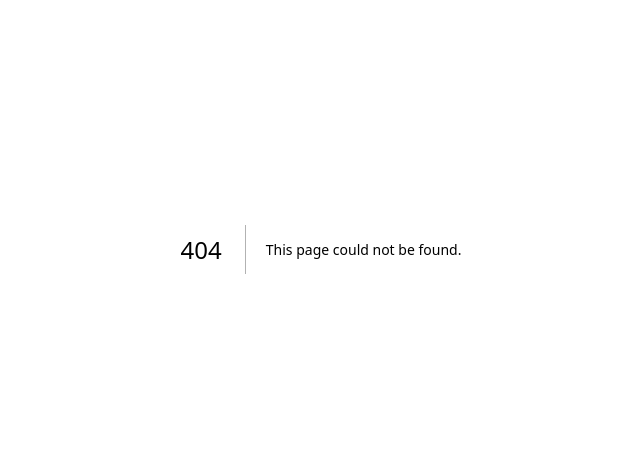
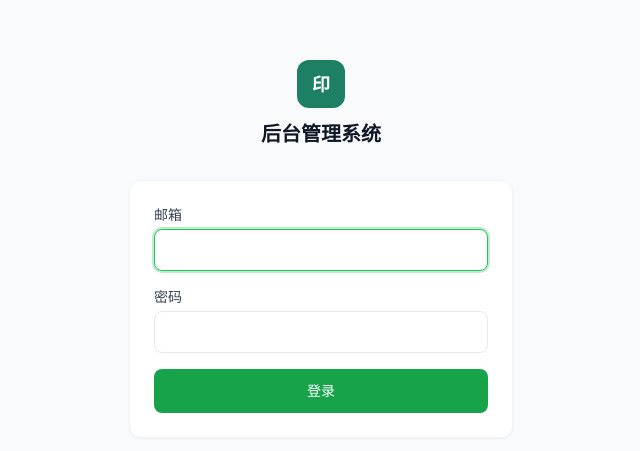
Before and after one commit to edwinzhangindo-svg/oa-system, a Next.js app: page /login in a window 1280 px wide. Before the commit this address had no page. Shown: the part 151-602 px from the top of the page, without its empty margins (319-959 px from the left). Built offline with nearby package versions, Linux system fonts and the light colour scheme.

Commit message:
Create page.tsx

```diff
--- /dev/null
+++ b/app/login/page.tsx
@@ -0,0 +1,54 @@
+'use client'
+import { useState } from 'react'
+import { signIn } from 'next-auth/react'
+import { useRouter } from 'next/navigation'
+
+export default function LoginPage() {
+  const router = useRouter()
+  const [email, setEmail] = useState('')
+  const [password, setPassword] = useState('')
+  const [error, setError] = useState('')
+  const [loading, setLoading] = useState(false)
+
+  async function handleSubmit(e: React.FormEvent) {
+    e.preventDefault()
+    setLoading(true)
+    setError('')
+    const res = await signIn('credentials', { email, password, redirect: false })
+    if (res?.ok) {
+      router.push('/admin/dashboard')
+    } else {
+      setError('邮箱或密码错误')
+      setLoading(false)
+    }
+  }
+
+  return (
+    <div className="min-h-screen bg-gray-50 flex items-center justify-center p-4">
+      <div className="w-full max-w-sm">
+        <div className="text-center mb-8">
+          <div className="w-12 h-12 rounded-xl bg-brand-500 flex items-center justify-center mx-auto mb-3">
+            <span className="text-white font-bold text-lg">印</span>
+          </div>
+          <h1 className="text-xl font-semibold text-gray-900">后台管理系统</h1>
+        </div>
+        <div className="bg-white rounded-xl border border-gray-100 shadow-sm p-6">
+          <form onSubmit={handleSubmit} className="space-y-4">
+            <div>
+              <label className="block text-sm font-medium text-gray-700 mb-1">邮箱</label>
+              <input type="email" className="w-full px-3 py-2.5 rounded-lg border border-gray-200 text-sm focus:outline-none focus:ring-2 focus:ring-green-500/30 focus:border-green-500" value={email} onChange={e => setEmail(e.target.value)} required autoFocus />
+            </div>
+            <div>
+              <label className="block text-sm font-medium text-gray-700 mb-1">密码</label>
+              <input type="password" className="w-full px-3 py-2.5 rounded-lg border border-gray-200 text-sm focus:outline-none focus:ring-2 focus:ring-green-500/30 focus:border-green-500" value={password} onChange={e => setPassword(e.target.value)} required />
+            </div>
+            {error && <div className="bg-red-50 border border-red-100 rounded-lg px-4 py-2.5 text-sm text-red-600">{error}</div>}
+            <button type="submit" disabled={loading} className="w-full py-3 rounded-lg bg-green-600 text-white font-medium text-sm hover:bg-green-700 disabled:opacity-60">
+              {loading ? '登录中...' : '登录'}
+            </button>
+          </form>
+        </div>
+      </div>
+    </div>
+  )
+}
```
